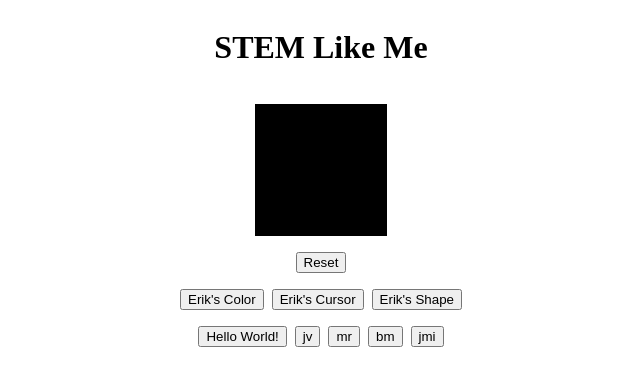
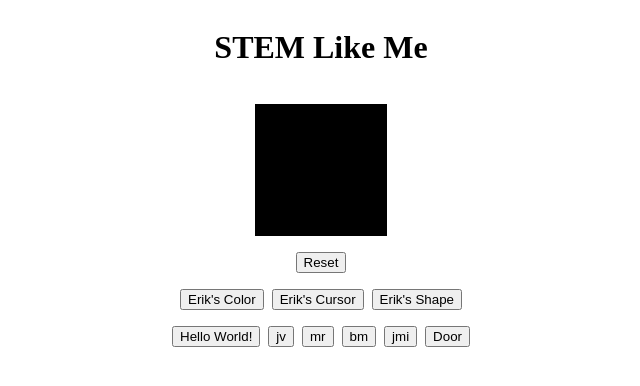
Before and after one commit to 1Mill/cwu-stem-like-me, a Nuxt app in the folder src/: page / in a window 1280 px wide. Shown: the top 386 px of the page, without its empty margins (319-959 px from the left). Built offline with nearby package versions, Linux system fonts and the light colour scheme.

Commit message:
Add Door Button to Internet

```diff
--- a/src/pages/index.vue
+++ b/src/pages/index.vue
@@ -27,6 +27,7 @@
 			<button @click="()=>addStyle({background:'red'})">mr</button>
 			<button @click="()=>addStyle({background:'green'})">bm</button>
 			<button @click="()=>addStyle({borderRadius: '100%'})">jmi</button>
+			<button @click="() => addStyle({ borderRadius: '100%', backgroundColor: 'green', transform: 'skew(30deg)'})">Door</button>
 
 		</section>
 	</main>
```
